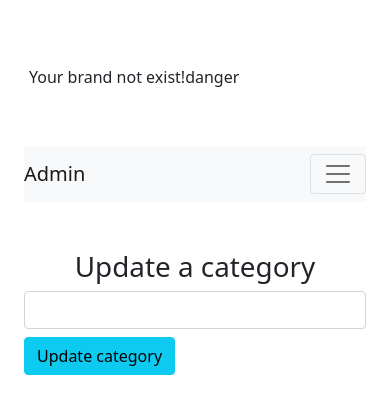
After one commit to Dannyvo1/EcomerceShoppingProject, a Flask app: page /updatebrand/1 in a window 390 px wide. The commit adds this page. Shown: the top 414 px of the page. Run offline with Flask 2, Linux system fonts and the light colour scheme; the visitor is signed in with stand-in values (Sample User, id 1); data that the repository does not hold is empty; parts of the project's set-up code (start-up, migrations or seed data) failed here and were passed over; some libraries are stand-ins or nearby versions.

Commit message:
Execute api: http://localhost:***/updatebrand/<id> Function Update brand status: Success

```diff
--- a/Final_WatchShoppingWeb/Final_WatchShoppingWeb/Final_WatchShoppingWeb/products/routes.py
+++ b/Final_WatchShoppingWeb/Final_WatchShoppingWeb/Final_WatchShoppingWeb/products/routes.py
@@ -32,6 +32,24 @@ def addbrand():
         flash(f'The Brand {getbrand} was added to your data', 'success')
         return redirect(url_for('addbrand'))
     return render_template('products/addbrand.html', brand='brand')
+
+@app.route('/updatebrand/<int:id>', methods=['GET', 'POST'])
+@isloggedin
+def updatebrand(id):
+    name = request.form.get('brand')
+    cur=conn.cursor()
+    cur.execute("SELECT * FROM brands WHERE id = {0}".format(id))
+    updatebrand = cur.fetchall()
+    if request.method == 'POST' and len(updatebrand)>0:
+        cur.execute("UPDATE brands SET name = '{0}' WHERE id={1}".format(name, id))
+        flash(f'Your brand has been updated', 'success')
+        conn.commit()
+        return redirect(url_for('brands'))
+    else:
+        flash(f'Your brand not exist!' 'danger')
+    cur.close()
+    return render_template('products/updatebrand.html', title="Update brand Page", updatebrand=updatebrand)
+
 
 @app.route('/addcate', methods=['GET', 'POST'])
 @isloggedin
@@ -83,4 +101,5 @@ def addproduct():
         ##
         flash(f'The product {name} has been add to your database', 'success')
         return redirect(url_for('admin'))
+    cur.close()
     return render_template('products/addproduct.html', title="Add Product page", form=form, brands=brands, categories=categories)
--- a/Final_WatchShoppingWeb/Final_WatchShoppingWeb/Final_WatchShoppingWeb/templates/admin/brand.html
+++ b/Final_WatchShoppingWeb/Final_WatchShoppingWeb/Final_WatchShoppingWeb/templates/admin/brand.html
@@ -16,7 +16,7 @@
             <tr>
                 <td>{{loop.index}}</td>
                 <td>{{brand[1]}}</td>
-                <td><a href="" class="btn btn-sm btn-outline-info">Edit</a></td>
+                <td><a href="/updatebrand/{{brand[0]}}" class="btn btn-sm btn-outline-info">Edit</a></td>
                 <td><a href="" class="btn btn-sm btn-outline-danger">Delete</a></td>
             </tr>
             {% endfor %}
--- /dev/null
+++ b/Final_WatchShoppingWeb/Final_WatchShoppingWeb/Final_WatchShoppingWeb/templates/products/updatebrand.html
@@ -0,0 +1,23 @@
+{% extends "layout.html" %}
+{% block content %}
+<div class="container">
+    <div class="row">
+        <div class="col-md-3"></div>
+        <div class="col-md-6">
+            {% if updatebrand %}
+            <h1 class="text-center mt-5">Update a brand</h1>
+            <form action="" method="POST">
+                <input type="text" name="brand" class="form-control" value="{{updatebrand[0][1]}}" />
+                <input type="submit" value="Update brand" class="btn btn-info mt-2" />
+            </form>
+            {% else %}
+            <h1 class="text-center mt-5">Update a category</h1>
+            <form action="" method="POST">
+                <input type="text" name="category" class="form-control" />
+                <input type="submit" value="Update category" class="btn btn-info mt-2" />
+            </form>
+            {% endif %}
+        </div>
+    </div>
+</div>
+{% endblock content %}
--- a/Final_WatchShoppingWeb/Final_WatchShoppingWeb/Final_WatchShoppingWeb/views.py
+++ b/Final_WatchShoppingWeb/Final_WatchShoppingWeb/Final_WatchShoppingWeb/views.py
@@ -116,6 +116,7 @@ def login():
                 return redirect(request.args.get('next') or url_for('admin'))
             else:
                 flash('Wrong Passwrord please try again', 'danger')
+        cur.close()
         ##
     return render_template('admin/login.html', form=form, tile='Login Page')
 
@@ -137,6 +138,7 @@ def admin():
     cur = conn.cursor()
     cur.execute("SELECT p.name, p.price, p.discount, b.name, p.image_1 FROM addproduct as p, brands as b WHERE b.id=p.brand_id")
     products = cur.fetchall()
+    cur.close()
     ##
     return render_template('admin/index.html', title='Admin Page', products=products)
 
@@ -146,6 +148,7 @@ def brands():
     cur = conn.cursor()
     cur.execute("SELECT * FROM brands ORDER BY id DESC;")
     allbrands = cur.fetchall()
+    cur.close()
     return render_template('admin/brand.html', title="Brand Page", allbrands=allbrands)
 
 @app.route('/category', methods=['GET', 'POST'])
@@ -154,6 +157,7 @@ def category():
     cur = conn.cursor()
     cur.execute("SELECT * FROM category ORDER BY id DESC;")
     allcategory = cur.fetchall()
+    cur.close()
     return render_template('admin/brand.html', title="Category Page", allcategory=allcategory)
 #### end zone
 
```
Also changed, not shown: 1 other file.
